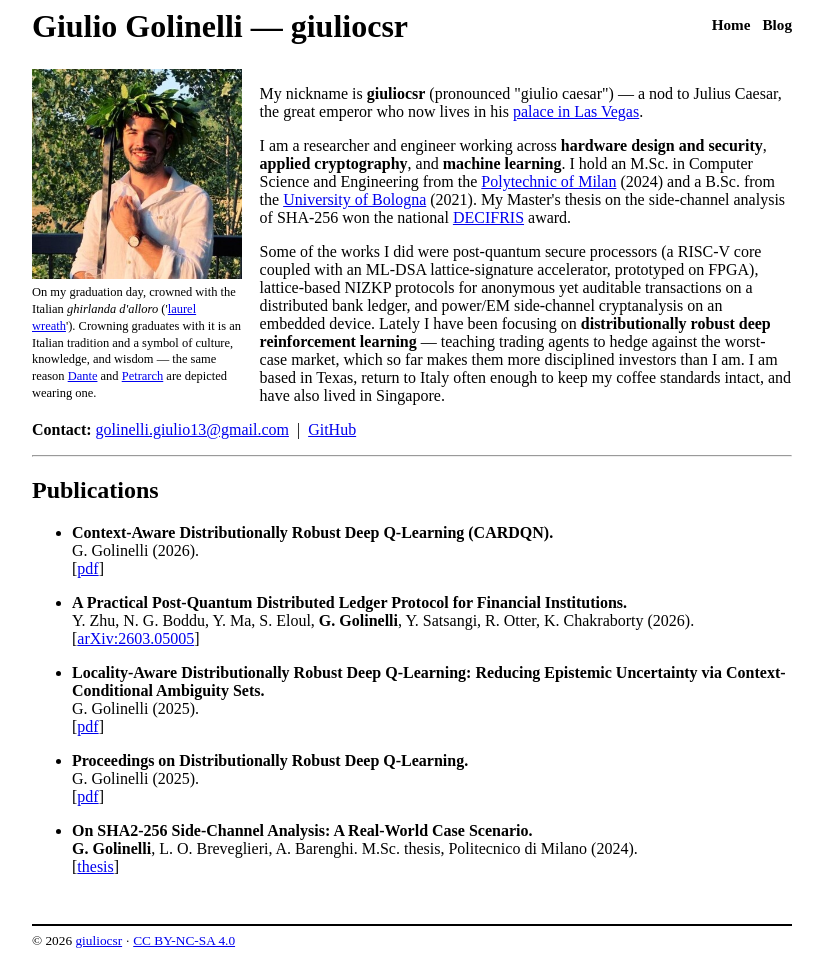
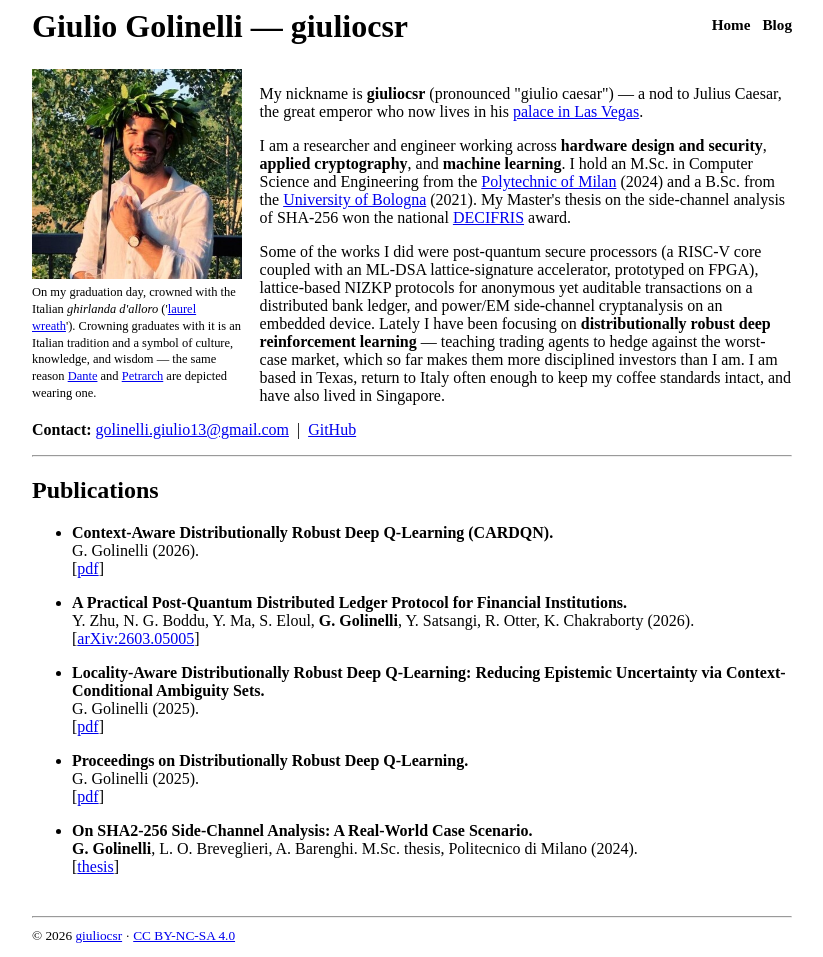
Before and after one commit to giuliocsr/giuliocsr.github.io, a Jekyll site: the page built from index.html, in a window 1280 px wide. Shown: the whole page, without its empty margins (228-1051 px from the left). Built offline with Jekyll 4.4.1, drawn with Linux system fonts in a browser that asks for light colours.

Commit message:
Footer hr: use browser default (same as all other hr on the site)

```diff
--- a/_layouts/default.html
+++ b/_layouts/default.html
@@ -59,7 +59,6 @@ pre code { background: none; padding: 0; }
 
 /* ── site footer (every page) ── */
 .site-footer { max-width: 760px; margin: 0 auto; padding: 0 1.25em 0.5em; }
-.site-footer hr { border: none; border-top: 2px solid #000; margin: 1em 0 0.3em; }
 
 /* ── responsive ── */
 @media (max-width: 560px) {
```
